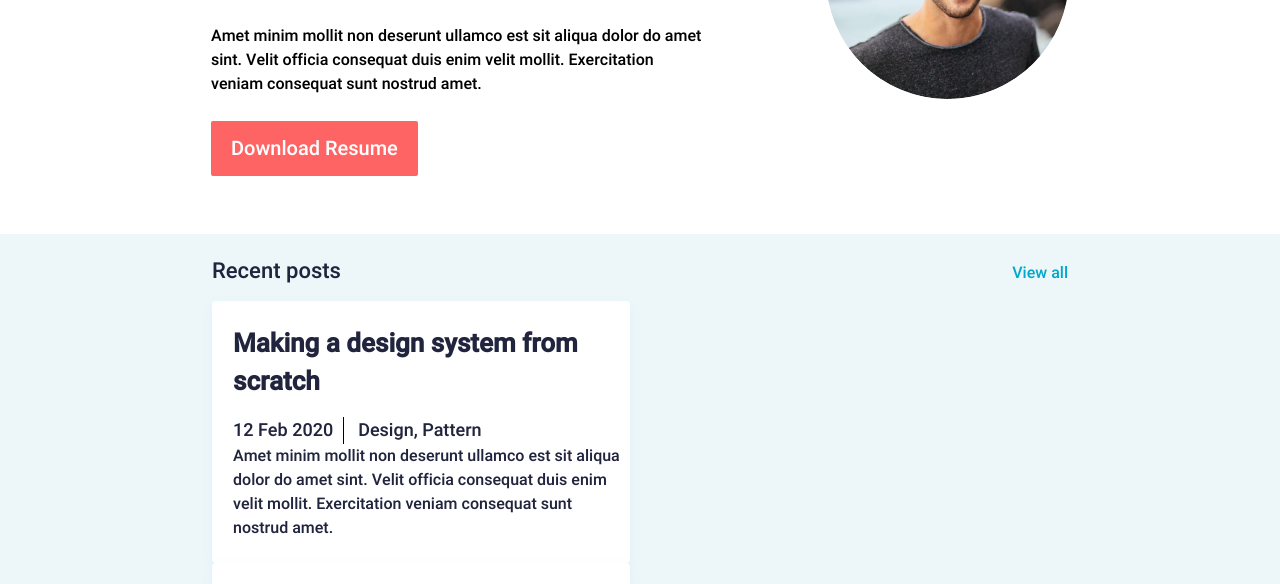
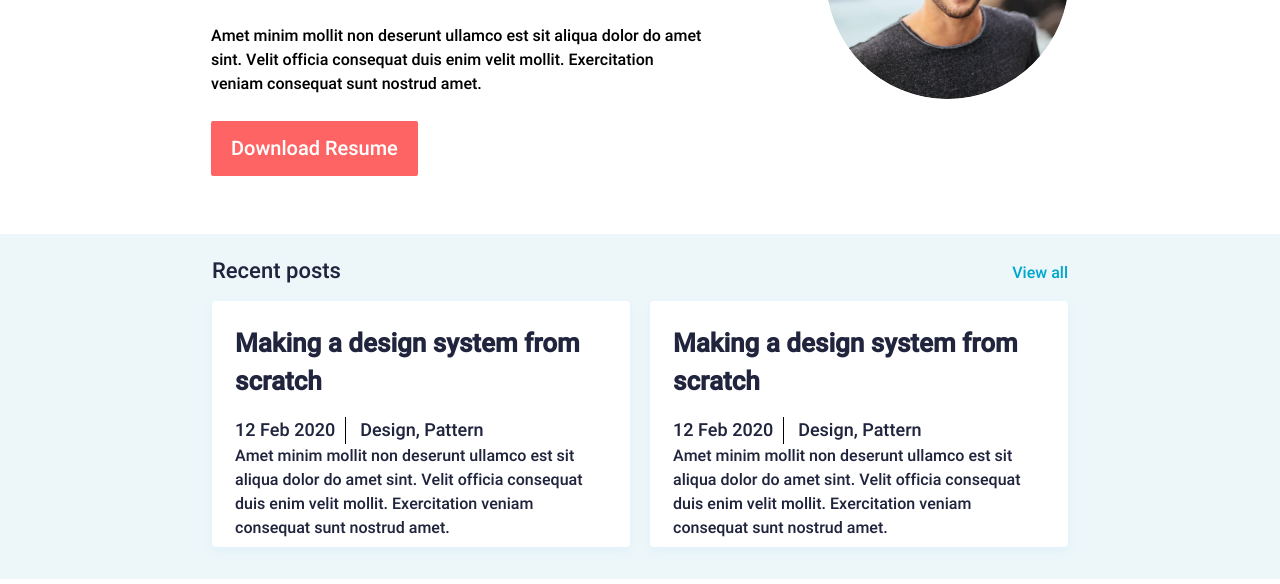
Before and after one commit to KlaudijaDemchyk/Jon_copy, a plain HTML site: page index.html in a window 1280 px wide. Shown: the part 340-924 px from the top of the page. Drawn offline with Linux system fonts and the light colour scheme; a web font is replaced by a local one.

Commit message:
new versions

```diff
--- a/css/style.css
+++ b/css/style.css
@@ -149,19 +149,19 @@ header nav li a{
     color: #00A8CC;
     padding-top: 20px;
 }
-
-.recent_post_container   article{
+.d_flex_container{
+    display: flex;
+    justify-content: space-between;
+}
+.recent_post_container  article{
     max-width: 418px;
     background: #FFFFFF;
     box-shadow: 0px 4px 10px rgba(187, 225, 250, 0.25);
     border-radius: 4px;
-    margin-right: 20px;
-    display: flex;
-    justify-content: space-between;
 }
 .discription{
     width: 100%;
-    padding: 24px 7px 23px 21px;
+    padding: 24px 21px 7px 23px;
     box-sizing: border-box;
 }
 .discription h2{
--- a/index.html
+++ b/index.html
@@ -54,6 +54,7 @@
             <h3>Recent posts</h3>
             <a href="#" >View all</a>
             </div>
+            <div class="d_flex_container">
             <article>
                 <div class="discription">
                     <h2>Making a design system from scratch</h2>
@@ -74,7 +75,7 @@
                         Velit officia consequat duis enim velit mollit. Exercitation veniam consequat sunt nostrud amet.
                     </p>
                 </div>
-            </article>
+            </article></div>
         </div>
     </section>
     <section class="featured_works">
```
Also changed, not shown: Pages/Blog.html (+1 -2 lines).
